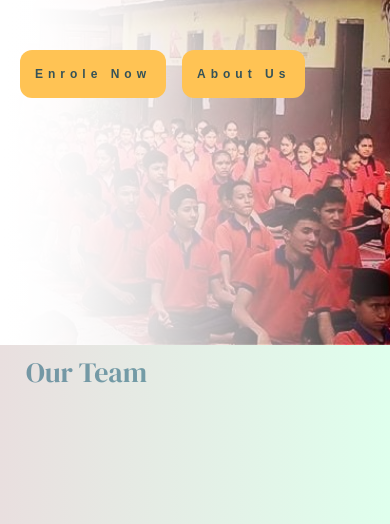
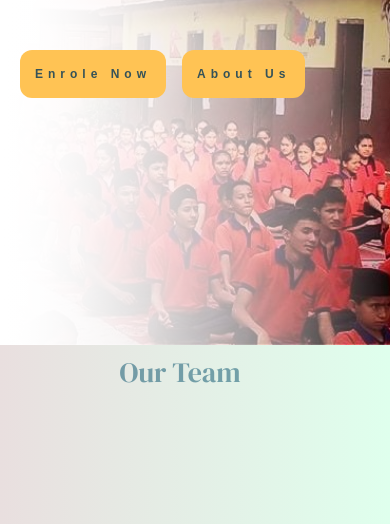
Before and after one commit to Mahakalimodern/webSite.in, a plain HTML site: page index.html in a window 390 px wide. Shown: the part 499-1023 px from the top of the page. Drawn offline with Linux system fonts and the light colour scheme; a web font is replaced by a local one.

Commit message:
headline

```diff
--- a/css/style.css
+++ b/css/style.css
@@ -473,7 +473,8 @@ nav ul li a.button:hover {
     display: inline-block;
     font-size: 40px;
     margin: 0;
-    padding: 0px;
+    padding: 0px  0px  0px 110px;
+
   }
 
   .aboutmembers {
```
